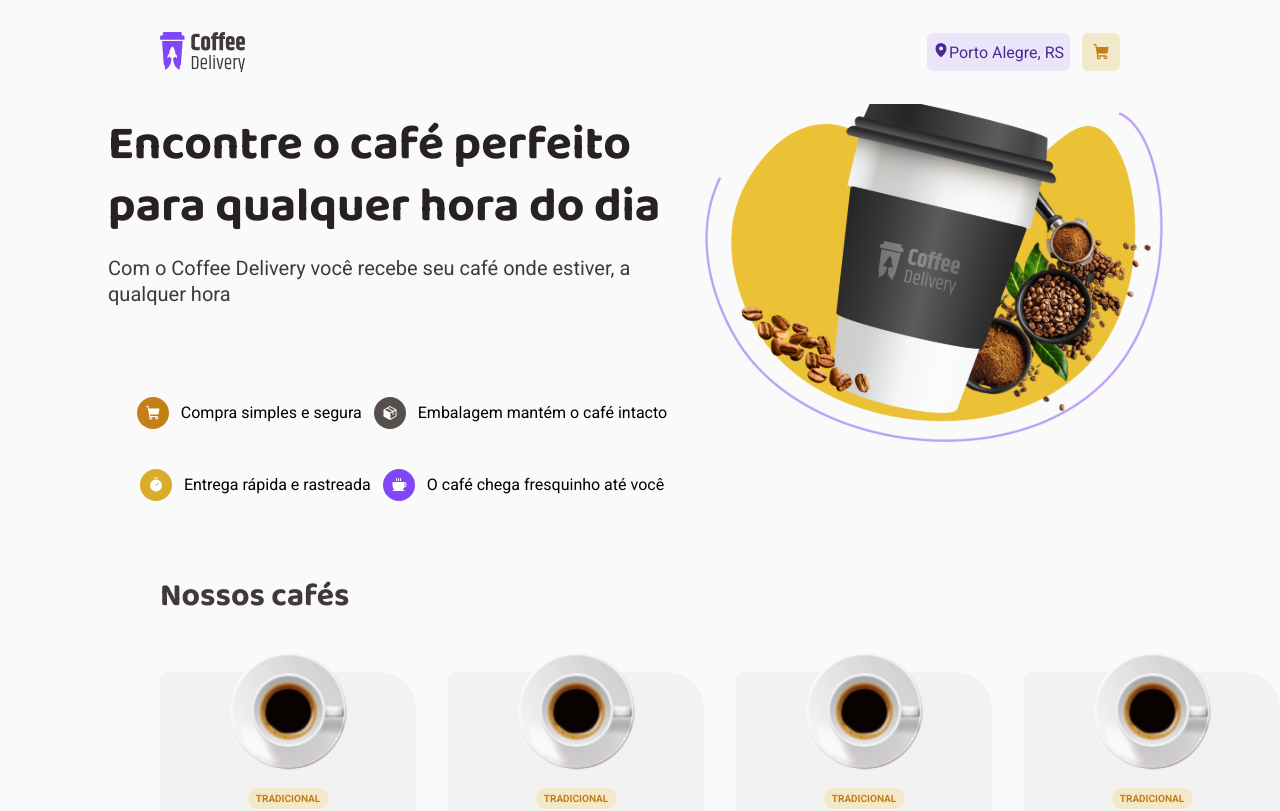
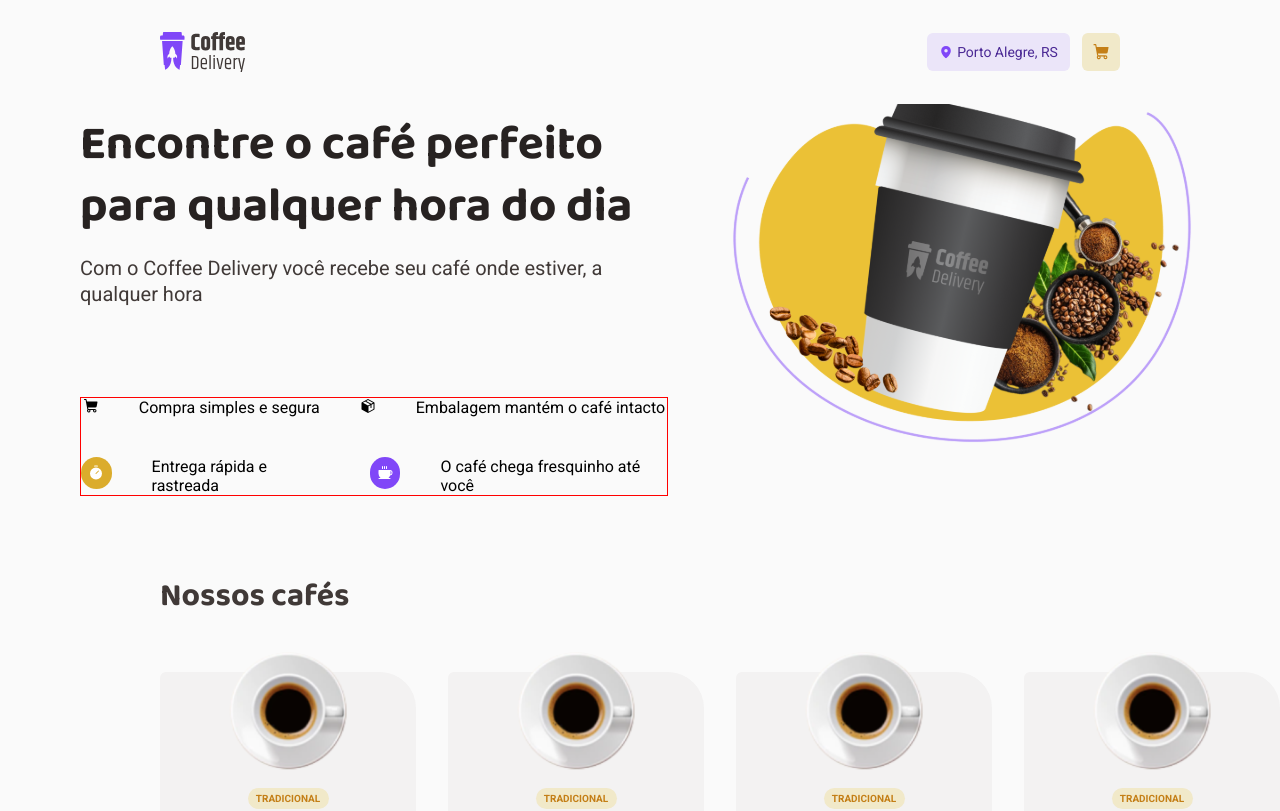
Before and after one commit to daniellichotti/desafio-02-coffe-delivery, a React (Vite) app: page / in a window 1280 px wide. Shown: the top 811 px of the page. Built offline with nearby package versions, Linux system fonts and the light colour scheme.

Commit message:
Implementar a pagina de Checkout - Corrigindo as caixas de selecao

```diff
--- a/package.json
+++ b/package.json
@@ -11,6 +11,7 @@
   },
   "dependencies": {
     "@phosphor-icons/react": "^2.0.15",
+    "@radix-ui/react-radio-group": "^1.1.3",
     "react": "^18.2.0",
     "react-dom": "^18.2.0",
     "react-router-dom": "^6.22.0",
--- a/src/components/ButtonCart/styled.ts
+++ b/src/components/ButtonCart/styled.ts
@@ -13,6 +13,11 @@ export const ButtonCartContainer = styled.button`
   display: flex;
   align-items: center;
   justify-content: center;
+
+  &:hover {
+    cursor: pointer;
+    border: 1px solid ${(props) => props.theme['yellow-dark']};
+  }
 `
 
 export const StyledShoppingCart = styled(ShoppingCart)`
--- a/src/components/Header/index.tsx
+++ b/src/components/Header/index.tsx
@@ -9,7 +9,7 @@ export function Header() {
       <img src={logo} alt="Coffee Delivery logo" />
       <ButtonsContainer>
         <LocationButton />
-        <ButtonCart />
+        <ButtonCart buttonColor="" iconColor="" text="" />
       </ButtonsContainer>
     </HeaderContainer>
   )
--- a/src/components/LocalButton/styles.ts
+++ b/src/components/LocalButton/styles.ts
@@ -7,10 +7,27 @@ export const LocationButtonContainer = styled.button`
 
   border-radius: 6px;
   border: none;
+  padding: 8px;
+
+  display: flex;
+  align-items: center;
+  justify-content: center;
+  gap: 4px;
 
   background: ${(props) => props.theme['purple-light']};
   color: ${(props) => props.theme['purple-dark']};
+
+  font-family: 'Roboto';
+  font-style: normal;
+  font-weight: 400;
+  font-size: 14px;
+  line-height: 130%;
+
+  &:hover {
+    border: 1px solid ${(props) => props.theme['purple-dark']};
+    cursor: pointer;
+  }
 `
 export const StyledMapPin = styled(MapPin)`
-  color: ${(props) => props.theme['purple-dark']};
+  color: ${(props) => props.theme.purple};
 `
--- a/src/components/Main/index.tsx
+++ b/src/components/Main/index.tsx
@@ -2,8 +2,6 @@ import {
   CoffeeIcon,
   MainContainer,
   MainContainerMessage,
-  PackageIcon,
-  ShopCartIcon,
   TextContainerMessage,
   TextDetailsMessage,
   TitleSubtitleMessage,
@@ -27,15 +25,11 @@ export function Main() {
           <TextDetailsMessage>
             <div>
               <div>
-                <ShopCartIcon>
-                  <ShoppingCart weight="fill" />
-                </ShopCartIcon>
+                <ShoppingCart weight="fill" />
                 <p>Compra simples e segura</p>
               </div>
               <div>
-                <PackageIcon>
-                  <Package weight="fill" />
-                </PackageIcon>
+                <Package weight="fill" />
                 <p>Embalagem mantém o café intacto</p>
               </div>
             </div>
--- a/src/components/Main/styled.ts
+++ b/src/components/Main/styled.ts
@@ -9,6 +9,7 @@ export const MainContainerMessage = styled.main`
   display: flex;
   align-items: center;
   justify-content: center;
+  gap: 56px;
 `
 
 export const TextContainerMessage = styled.div`
@@ -52,14 +53,13 @@ export const TextDetailsMessage = styled.div`
   align-items: center;
   justify-content: center;
   gap: 40px;
+  border: 1px solid red;
 
   margin-top: 90px;
 
   div {
     display: flex;
-    align-items: center;
-    justify-content: center;
-    gap: 12px;
+    gap: 40px;
   }
 `
 
--- a/src/components/MainCheckout/index.tsx
+++ b/src/components/MainCheckout/index.tsx
@@ -15,8 +15,8 @@ import {
   OrderConfirmation,
   OrderConfirmationCard,
   OrderForm,
-  PaymentMethodButton,
-  PaymentMethodButtonsContainer,
+  PaymentMethodInput,
+  PaymentMethodInputContainer,
   PaymentSelection,
   PaymentSelectionText,
   RuaInput,
@@ -65,11 +65,15 @@ export function MainCheckout() {
                 </p>
               </div>
             </PaymentSelectionText>
-            <PaymentMethodButtonsContainer>
-              <PaymentMethodButton>Cartão de crédito</PaymentMethodButton>
-              <PaymentMethodButton>cartão de débito</PaymentMethodButton>
-              <PaymentMethodButton>dinheiro</PaymentMethodButton>
-            </PaymentMethodButtonsContainer>
+            <PaymentMethodInputContainer>
+              <PaymentMethodInput value="creditCard">
+                Cartão de crédito
+              </PaymentMethodInput>
+              <PaymentMethodInput value="debitCard">
+                cartão de débito
+              </PaymentMethodInput>
+              <PaymentMethodInput value="cash">dinheiro</PaymentMethodInput>
+            </PaymentMethodInputContainer>
           </PaymentSelection>
         </OrderForm>
         <OrderConfirmation>
--- a/src/components/MainCheckout/styles.ts
+++ b/src/components/MainCheckout/styles.ts
@@ -1,5 +1,6 @@
 import { MapPin } from '@phosphor-icons/react'
 import styled from 'styled-components'
+import * as RadioGroup from '@radix-ui/react-radio-group'
 
 export const CheckOutContainer = styled.div`
   width: 100vw;
@@ -144,7 +145,7 @@ export const PaymentSelectionText = styled.div`
   gap: 8px;
 `
 
-export const PaymentMethodButtonsContainer = styled.div`
+export const PaymentMethodInputContainer = styled(RadioGroup.Root)`
   width: 560px;
   height: 51px;
 
@@ -155,7 +156,7 @@ export const PaymentMethodButtonsContainer = styled.div`
   gap: 12px;
 `
 
-export const PaymentMethodButton = styled.button`
+export const PaymentMethodInput = styled(RadioGroup.Item)`
   width: 178.67px;
   height: 51px;
   border: none;
@@ -175,14 +176,9 @@ export const PaymentMethodButton = styled.button`
   text-transform: uppercase;
   color: ${(props) => props.theme['base-text']};
 
-  &:hover {
-    color: ${(props) => props.theme['base-subtitle']};
-    background-color: ${(props) => props.theme['base-hover']};
-  }
-
-  &:active {
+  &[data-state='checked'] {
+    border: 1px solid ${(props) => props.theme.purple};
     background-color: ${(props) => props.theme['purple-light']};
-    border: 1px solid ${(props) => props.theme.purple};
   }
 `
 
```
Also changed, not shown: 1 other file (tests, documents, lock files or other folders).
